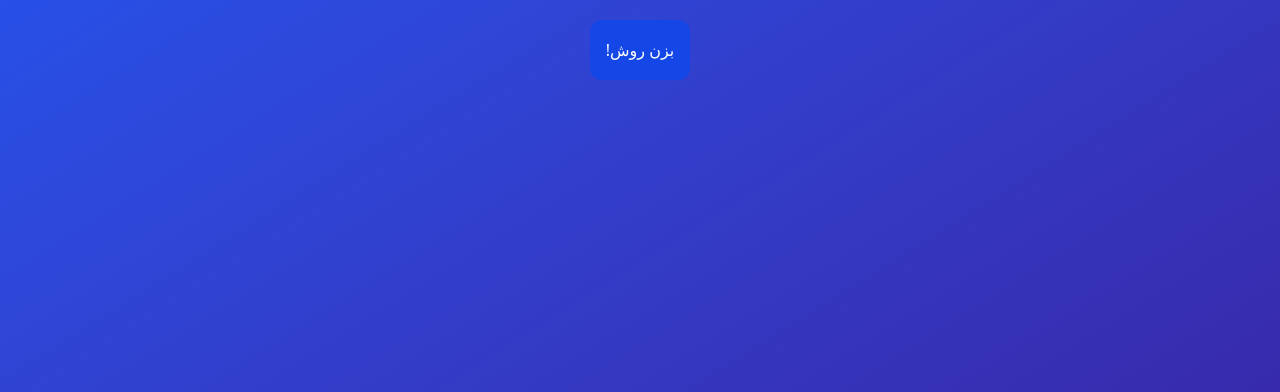
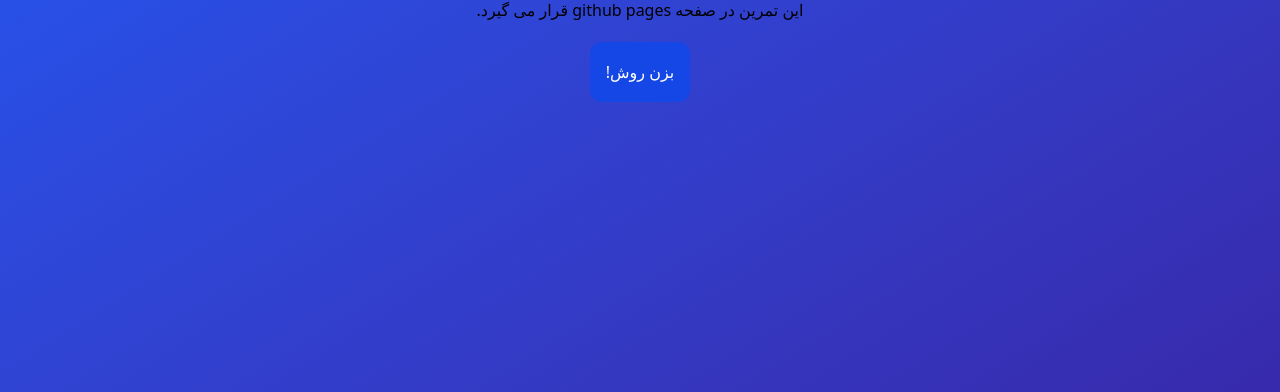
Before and after one commit to 110-818/myTamrin, a plain HTML site: page index.html in a window 1280 px wide. Shown: the part 408-800 px from the top of the page. Drawn offline with nearby package versions, Linux system fonts and the light colour scheme.

Commit message:
اضافه شدن پاراگراف

```diff
--- a/index.html
+++ b/index.html
@@ -10,7 +10,9 @@
     <section class="flex justify-center items-center flex-col min-h-screen bg-gradient-to-br from-blue-600 to-indigo-800 gap-5 ">
         <h1 class="text-5xl font-bold text-white">تمرین-5</h1>
         <p class="text-white text-xl">این تمرین پنجم از فصل آخر css است</p>
+        <p>این تمرین در صفحه github pages قرار می گیرد.</p>
         <button class="text-white text-l bg-blue-700 rounded-xl w-25 h-15 hover:bg-blue-900 active:w-20 active:h-10">بزن روش!</button>
     </section>
+
 </body>
 </html>
```
